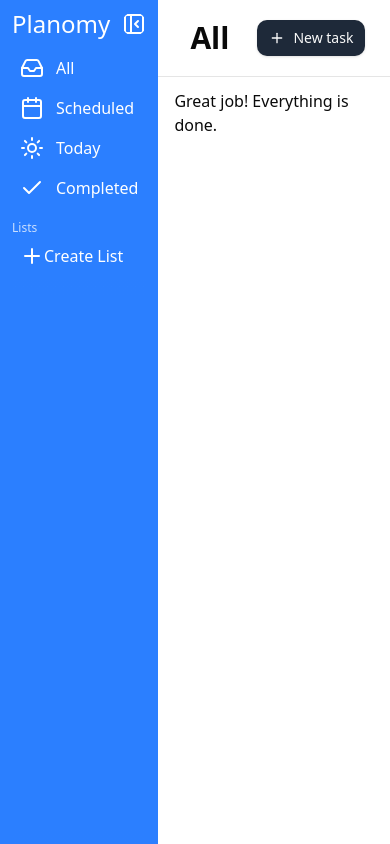
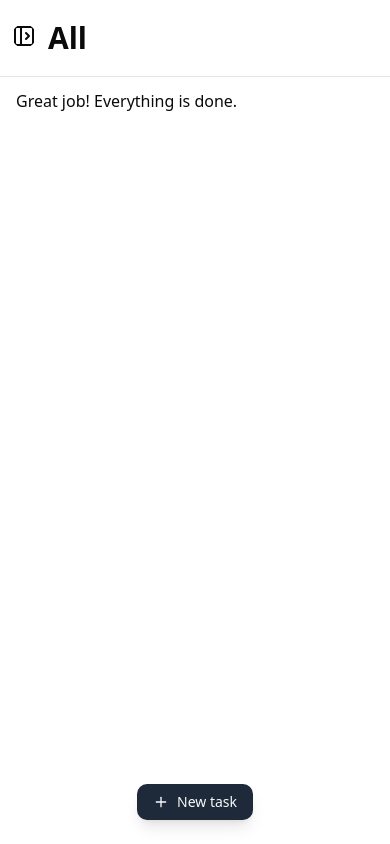
Before and after one commit to giorgiotoffoli/planomy, a React (Vite) app: page / in a window 390 px wide. Built offline with nearby package versions, Linux system fonts and the light colour scheme.

Commit message:
Fixed layout on mobile & prevented adding tasks with blank name

```diff
--- a/index.html
+++ b/index.html
@@ -7,7 +7,7 @@
     <meta name="viewport" content="width=device-width, initial-scale=1.0" />
     <title>Planomy</title>
   </head>
-  <body>
+  <body class="bg-white">
     <div id="root"></div>
     <script type="module" src="/src/main.tsx"></script>
   </body>
--- a/src/components/AppSidebar.tsx
+++ b/src/components/AppSidebar.tsx
@@ -4,8 +4,7 @@ import {
   PlusIcon,
   TrashIcon,
 } from 'lucide-react'
-import {} from './ui/sidebar'
-import { useState } from 'react'
+import { useState, useEffect } from 'react'
 import {
   Dialog,
   DialogClose,
@@ -39,8 +38,28 @@ export default function AppSidebar({
   lists,
   setLists,
 }: AppSidebarProps) {
-  const [sidebarOpen, setSidebarOpen] = useState(true)
+  const [sidebarOpen, setSidebarOpen] = useState(false)
+
+  useEffect(() => {
+    const media = window.matchMedia('(min-width: 640px)') // sm breakpoint
+
+    const syncSidebar = () => {
+      setSidebarOpen(media.matches) // open on desktop, closed on mobile
+    }
+
+    syncSidebar()
+    media.addEventListener('change', syncSidebar)
+
+    return () => media.removeEventListener('change', syncSidebar)
+  }, [])
+
   const [listName, setListName] = useState('')
+
+  const closeSidebarOnMobile = () => {
+    if (window.innerWidth < 640) {
+      setSidebarOpen(false)
+    }
+  }
 
   const createList = () => {
     if (listName) {
@@ -65,13 +84,21 @@ export default function AppSidebar({
     <>
       {sidebarOpen ? (
         // Top part
-        <aside className="w-46 h-screen bg-blue-500 text-white flex flex-col">
+        <aside
+          className={`
+          bg-blue-500 text-white
+          fixed inset-0 z-40        /* mobile fullscreen */
+          sm:static sm:h-screen    /* desktop normal */
+          sm:flex sm:w-46
+          ${sidebarOpen ? 'flex flex-col' : 'hidden sm:flex'}
+        `}
+        >
           <div className="flex-1 min-h-0 flex flex-col">
             <header className="flex items-center justify-between pl-3">
               <h1 className="font-stretch-125% text-2xl">Planomy</h1>
               <SidebarCloseIcon
                 onClick={() => setSidebarOpen(false)}
-                className="cursor-w-resize m-3 rounded-2xl"
+                className="cursor-pointer m-3 "
               />
             </header>
             <section className="px-3">
@@ -79,7 +106,10 @@ export default function AppSidebar({
                 <button
                   key={list.id}
                   className="flex items-center hover:bg-blue-700 rounded-xl p-2"
-                  onClick={() => setActiveList(list)}
+                  onClick={() => {
+                    setActiveList(list)
+                    closeSidebarOnMobile()
+                  }}
                 >
                   {list.icon && <list.icon />}
                   <p className="ml-3">{list.title}</p>
@@ -141,7 +171,10 @@ export default function AppSidebar({
                     >
                       <button
                         className="flex items-center min-w-0 flex-1"
-                        onClick={() => setActiveList(list)}
+                        onClick={() => {
+                          setActiveList(list)
+                          closeSidebarOnMobile()
+                        }}
                       >
                         <p className="ml-3 truncate">{list.title}</p>
                       </button>
@@ -181,7 +214,7 @@ export default function AppSidebar({
         </aside>
       ) : (
         <SidebarOpenIcon
-          className="cursor-e-resize m-3 rounded-2xl"
+          className="cursor-e-resize mt-6 left-3 rounded-2xl sm:relative fixed"
           onClick={() => setSidebarOpen(true)}
         />
       )}
--- a/src/components/TaskItem.tsx
+++ b/src/components/TaskItem.tsx
@@ -94,6 +94,7 @@ function TaskItem({
                 <label htmlFor="input">Date: </label>
                 <input
                   type="date"
+                  autoFocus={false}
                   onChange={(e) => {
                     addTaskDate(task.id, e.target.value)
                   }}
@@ -104,6 +105,7 @@ function TaskItem({
                 <label htmlFor="input">Time: </label>
                 <input
                   type="time"
+                  autoFocus={false}
                   onChange={(e) => {
                     addTaskTime(task.id, e.target.value)
                   }}
@@ -113,6 +115,7 @@ function TaskItem({
               <div>
                 <p>Notes: </p>
                 <Textarea
+                  autoFocus={false}
                   onChange={(e) => {
                     addTaskNote(task.id, e.target.value)
                   }}
--- a/src/components/TaskList.tsx
+++ b/src/components/TaskList.tsx
@@ -30,6 +30,8 @@ const TaskList = ({ activeList, taskList, setTaskList }: TaskListProps) => {
   }, [activeList])
 
   const addTaskToTaskList = () => {
+    if (!taskName) return
+
     const newTask: Task = {
       id: crypto.randomUUID(),
       name: taskName,
@@ -147,20 +149,17 @@ const TaskList = ({ activeList, taskList, setTaskList }: TaskListProps) => {
   return (
     <div className="flex flex-col h-full">
       <header className="flex justify-between items-center bg-white border-b px-4 py-1">
-        <h1 className="font-bold text-3xl p-4">{activeList.title}</h1>
-        <Button
-          onClick={() => setShowTaskInput(true)}
-          className="bg-gray-800 rounded-lg text-sm p-3 m-3 hover:cursor-pointer hover:bg-gray-900 transition-colors duration-200 float-end"
-        >
-          <PlusIcon /> New task
-        </Button>
+        <h1 className="font-bold text-3xl p-4 sm:ml-0 ml-4">
+          {activeList.title}
+        </h1>
       </header>
 
-      <div className="flex-1 overflow-y-auto scroll-smooth">
+      <div className="flex-1 overflow-y-auto scroll-smooth pb-24">
         <ul className="px-4 py-3">
           {!showTaskInput && visibleTaskList.length === 0 && (
             <h2>Great job! Everything is done.</h2>
           )}
+
           {visibleTaskList.map((task) => (
             <TaskItem
               key={task.id}
@@ -178,6 +177,7 @@ const TaskList = ({ activeList, taskList, setTaskList }: TaskListProps) => {
               activeList={activeList}
             />
           ))}
+
           {showTaskInput && (
             <NewTaskPrompt
               addTaskToTaskList={addTaskToTaskList}
@@ -188,6 +188,17 @@ const TaskList = ({ activeList, taskList, setTaskList }: TaskListProps) => {
           )}
         </ul>
       </div>
+
+      <div className="sticky bottom-0 z-20 backdrop-blur-md bg-white/60 border-t border-white/20">
+        <div className="mx-auto max-w-md p-3 flex justify-center">
+          <Button
+            onClick={() => setShowTaskInput(true)}
+            className="bg-gray-800 rounded-lg text-sm px-4 py-3 hover:cursor-pointer hover:bg-gray-900 transition-colors duration-200 shadow-lg mb-3"
+          >
+            <PlusIcon /> New task
+          </Button>
+        </div>
+      </div>
     </div>
   )
 }
```
